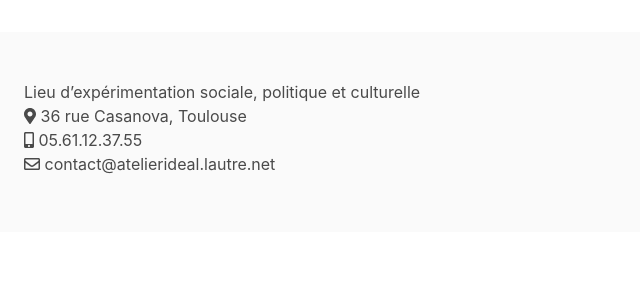
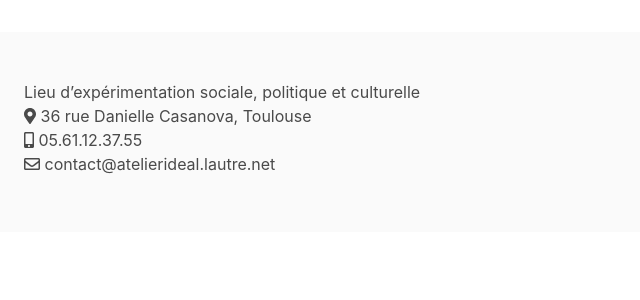
Before and after one commit to gaut-b/atelier-ideal, a Django app: page / in a window 1280 px wide. Shown: the part 382-682 px from the top of the page, without its empty margins (0-640 px from the left). Run offline with Django 3.2, Linux system fonts and the light colour scheme; data that the repository does not hold is empty; parts of the project's set-up code (start-up, migrations or seed data) failed here and were passed over; some libraries are stand-ins or nearby versions.

Commit message:
Correct address in the footer

```diff
--- a/atelier_ideal/website/templates/website/base.html
+++ b/atelier_ideal/website/templates/website/base.html
@@ -28,7 +28,7 @@
           <p>
             Lieu d’expérimentation sociale, politique et culturelle <br>
             <i class="fas fa-map-marker-alt"></i>
-            36 rue Casanova, Toulouse <br>
+            36 rue Danielle Casanova, Toulouse <br>
             <i class="fas fa-mobile-alt"></i>
             05.61.12.37.55 <br>
             <i class="far fa-envelope"></i>
```
